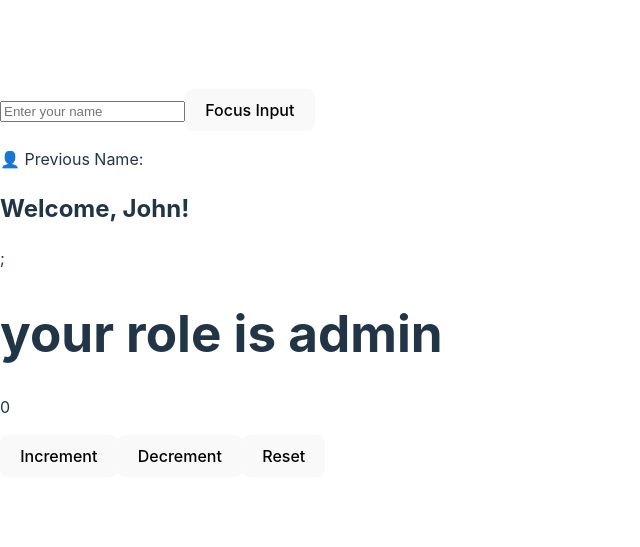
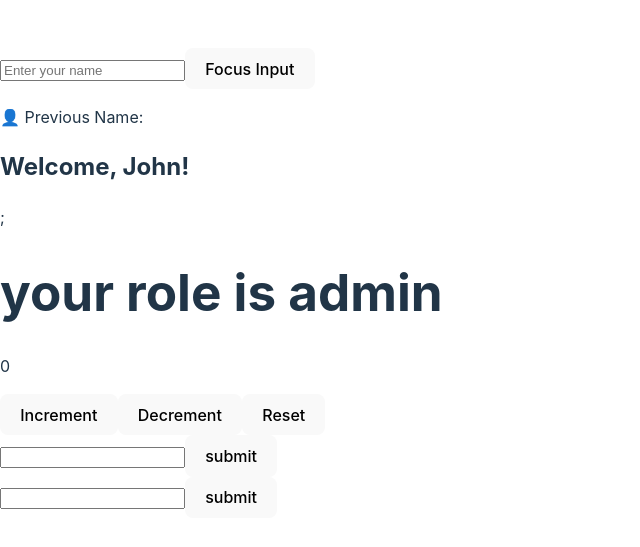
Before and after one commit to syedomer17/The-React.js, a React (Vite) app in the folder client/: page / in a window 1280 px wide. Shown: the part 117-664 px from the top of the page, without its empty margins (0-640 px from the left). Built offline with nearby package versions, Linux system fonts and the light colour scheme.

Commit message:
Controlled vs Uncontrolled Components

```diff
--- a/client/src/App.jsx
+++ b/client/src/App.jsx
@@ -4,6 +4,8 @@ import UserProvider from './components/contexHook/UserProvider';
 import UserGreeting from './components/contexHook/UserGreeting';
 import UserRole from './components/contexHook/UserRole';
 import CounterComponent from './components/coustomHooks/CounterComponent';
+import Controlled from './components/Controlled-vs-Uncontrolled-Components/Controlled';
+import UnControlled from './components/Controlled-vs-Uncontrolled-Components/UnControlled';
 
 
 
@@ -24,6 +26,10 @@ const App = () => {
       <div>
         <CounterComponent />
       </div>
+      <div>
+        <Controlled />
+        <UnControlled />
+      </div>
     </div>
   )
 }
--- /dev/null
+++ b/client/src/components/Controlled-vs-Uncontrolled-Components/Controlled.jsx
@@ -0,0 +1,21 @@
+import React, { useState } from 'react'
+
+const Controlled = () => {
+    const [name,setName] = useState("");
+
+    const handleSubmit = (e) => {
+        e.preventDefault();
+        console.log(name)
+    }
+
+  return (
+    <div>
+      <form action="" onSubmit={handleSubmit}>
+        <input type="text" value={name} onChange={(e)=> setName(e.target.value)}/>
+        <button type='submit'>submit</button>
+      </form>
+    </div>
+  )
+}
+
+export default Controlled
--- /dev/null
+++ b/client/src/components/Controlled-vs-Uncontrolled-Components/UnControlled.jsx
@@ -0,0 +1,21 @@
+import React, { useRef } from 'react'
+
+const UnControlled = () => {
+    const nameRef = useRef();
+
+    const handleSubmit = (e) => {
+        e.preventDefault();
+        console.log(nameRef.current.value)
+    }
+
+  return (
+    <div>
+      <form onSubmit={handleSubmit}>
+        <input type="text" ref={nameRef} />
+        <button type='submit'>submit</button>
+        </form>
+    </div>
+  )
+}
+
+export default UnControlled
```
